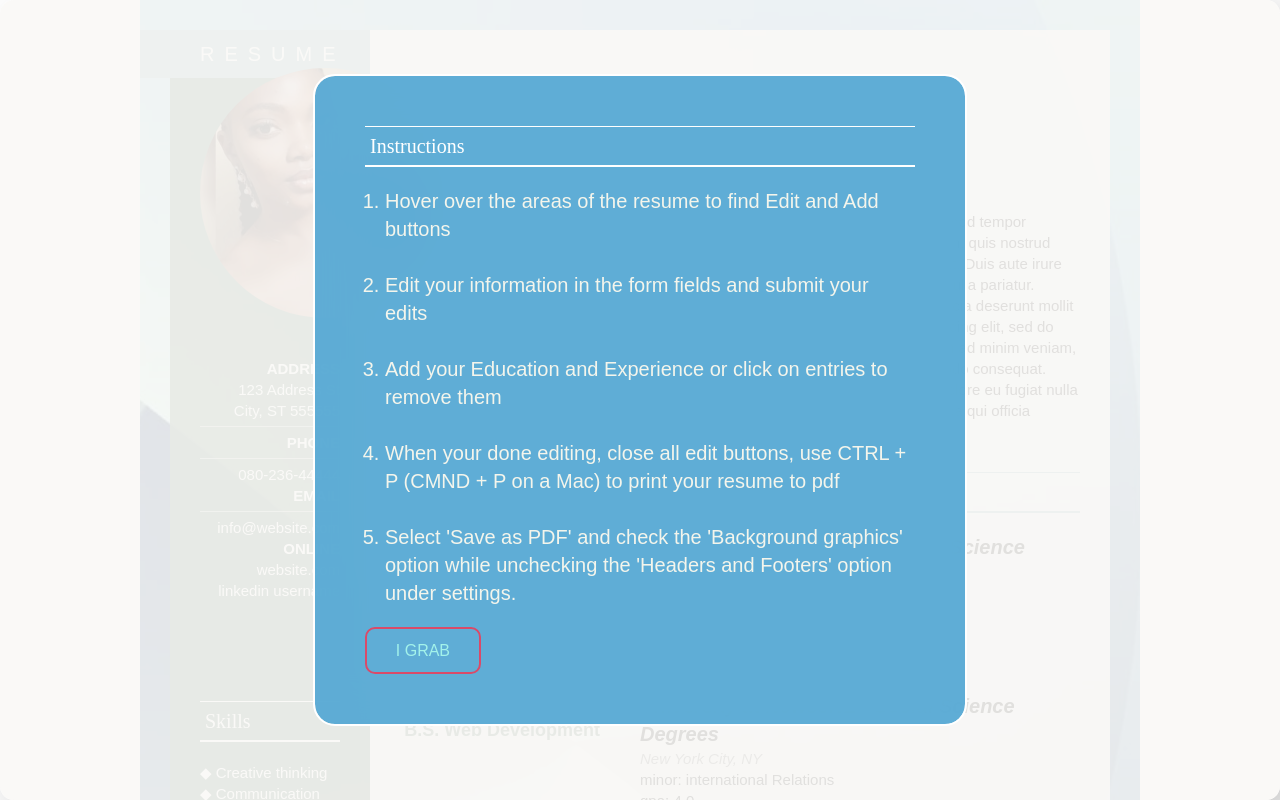
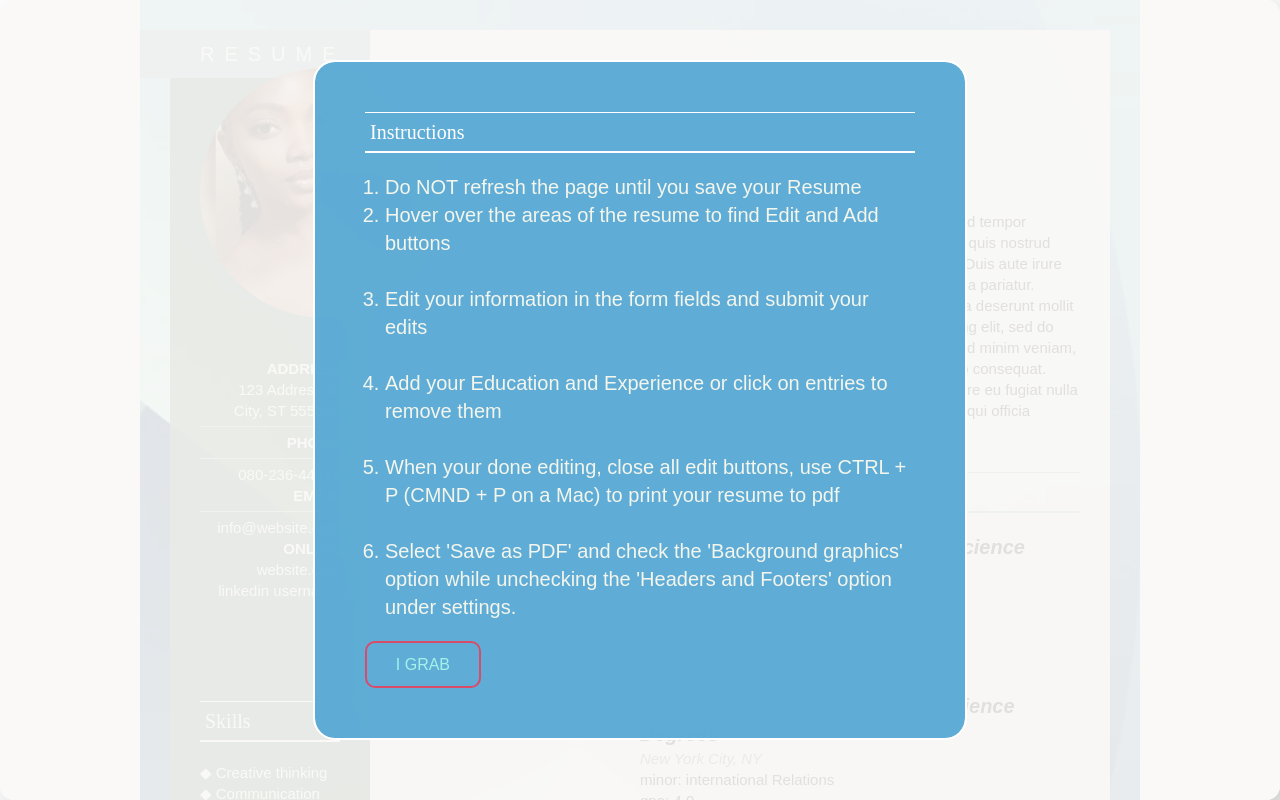
Before and after one commit to yungstarry/cv_generator, a React (Create React App) app: page / in a window 1280 px wide. Shown: the top 800 px of the page. Built offline with nearby package versions, Linux system fonts and the light colour scheme.

Commit message:
removed download pdf button

```diff
--- a/src/components/Instructions.js
+++ b/src/components/Instructions.js
@@ -24,6 +24,9 @@ class Instructions extends Component {
             <div className="container">
               <h2>Instructions</h2>
               <ul>
+                <li>
+                  Do NOT refresh the page until you save your Resume
+                </li>
                 <li>
                   Hover over the areas of the resume to find Edit and Add
                   buttons
```
